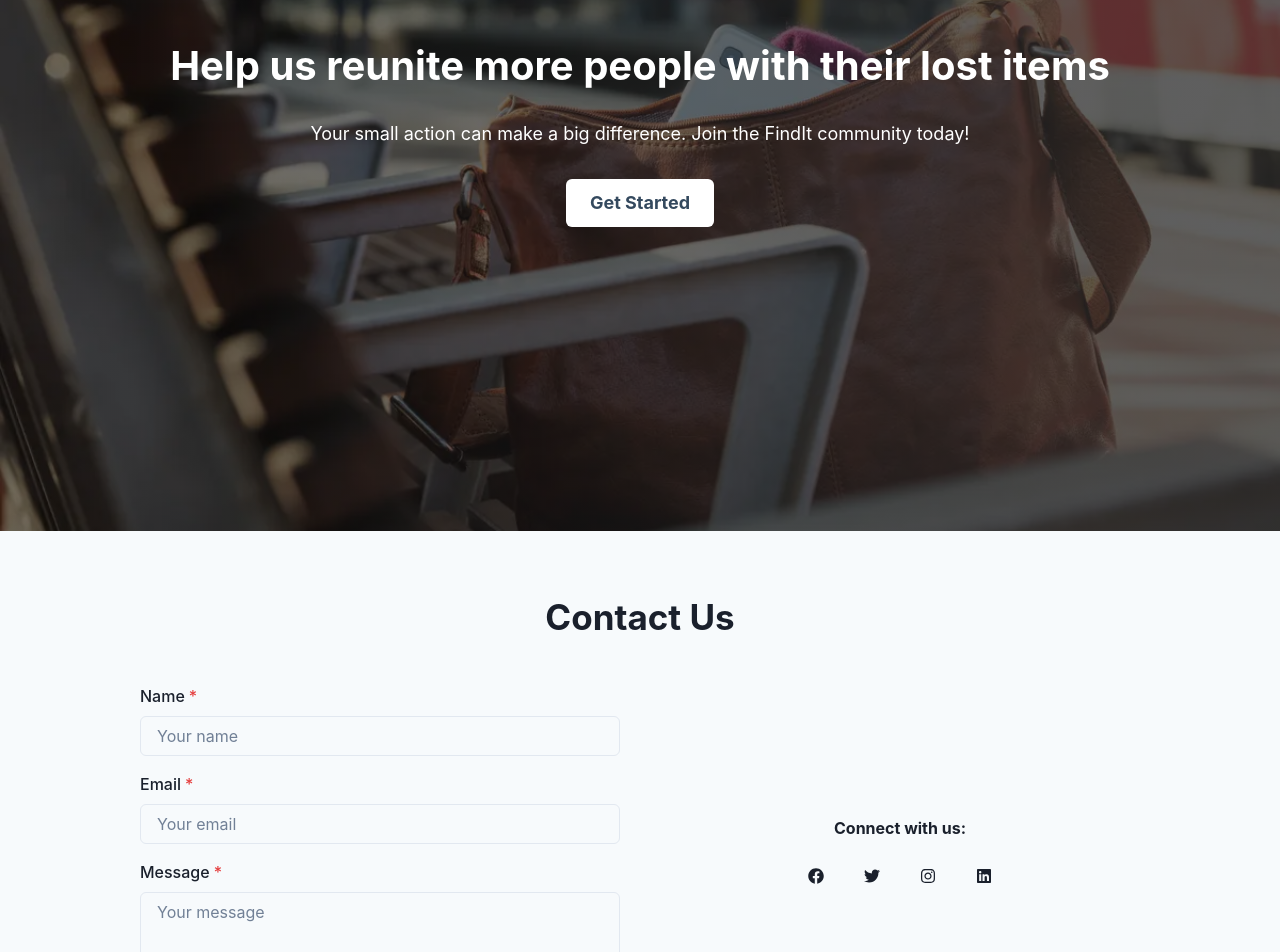
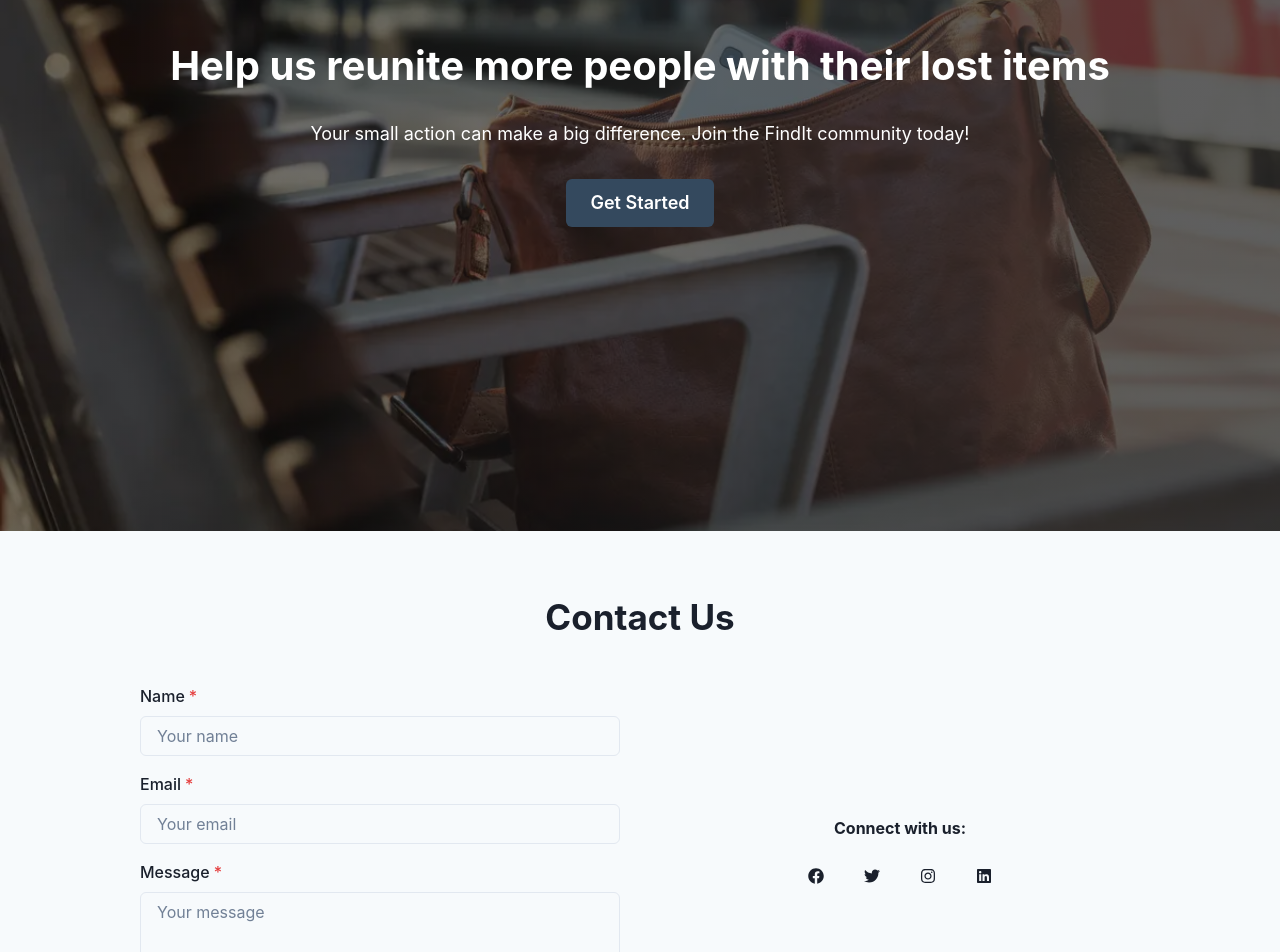
Before and after one commit to udogri/FindIt, a React (Vite) app: page / in a window 1280 px wide. Shown: the part 2395-3347 px from the top of the page. Built offline with nearby package versions, Linux system fonts and the light colour scheme.

Commit message:
landing page updates

```diff
--- a/src/pages/LandingPage.jsx
+++ b/src/pages/LandingPage.jsx
@@ -217,11 +217,10 @@ export default function LandingPage() {
   <Button
           as={RouterLink}
           to="/login/signup"
+          color="white"
+          background="#34495e"
+          _hover={{ bg: "transparent", color: "white", border: "1px solid white" }}
           size="lg"
-    bg="#FFFF"
-    color="#34495e"
-    fontWeight="bold"
-    _hover={{ bg: "grey", color: "#FFFF" }}
         >
           Get Started
         </Button>
```
Lines whose indentation alone changed are shown as unchanged.
